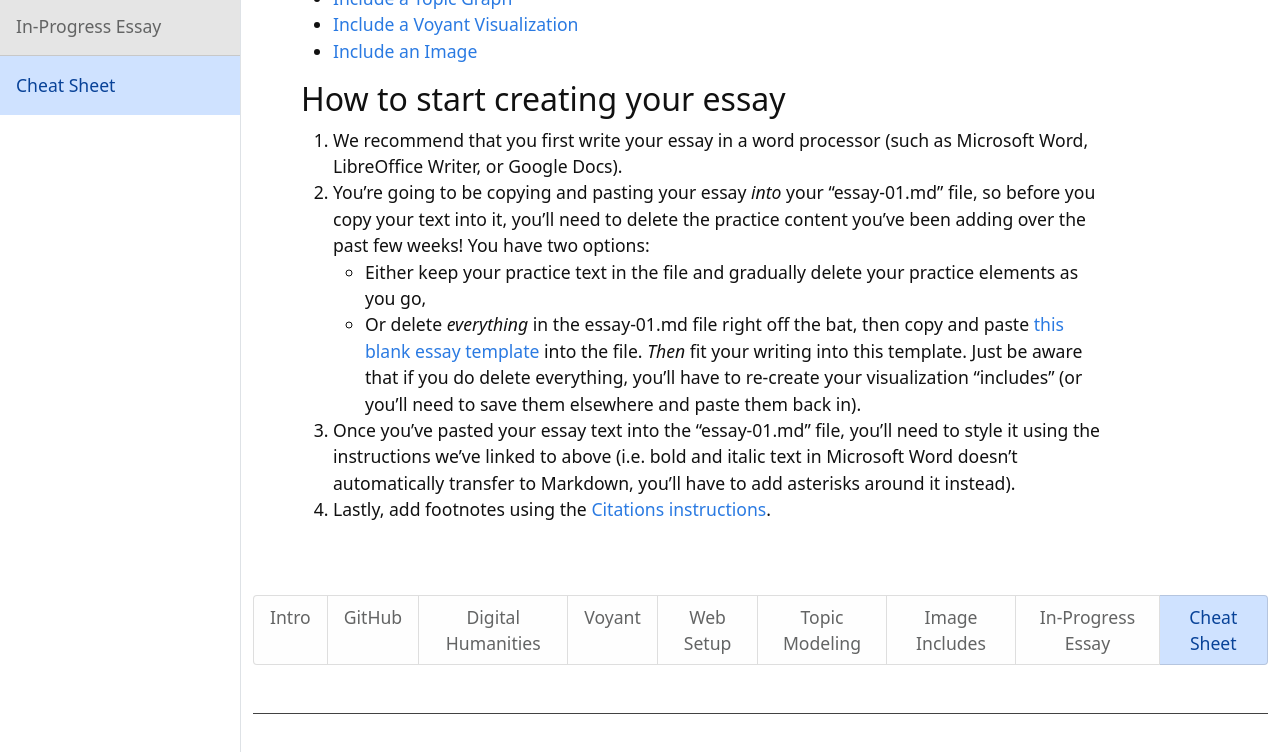
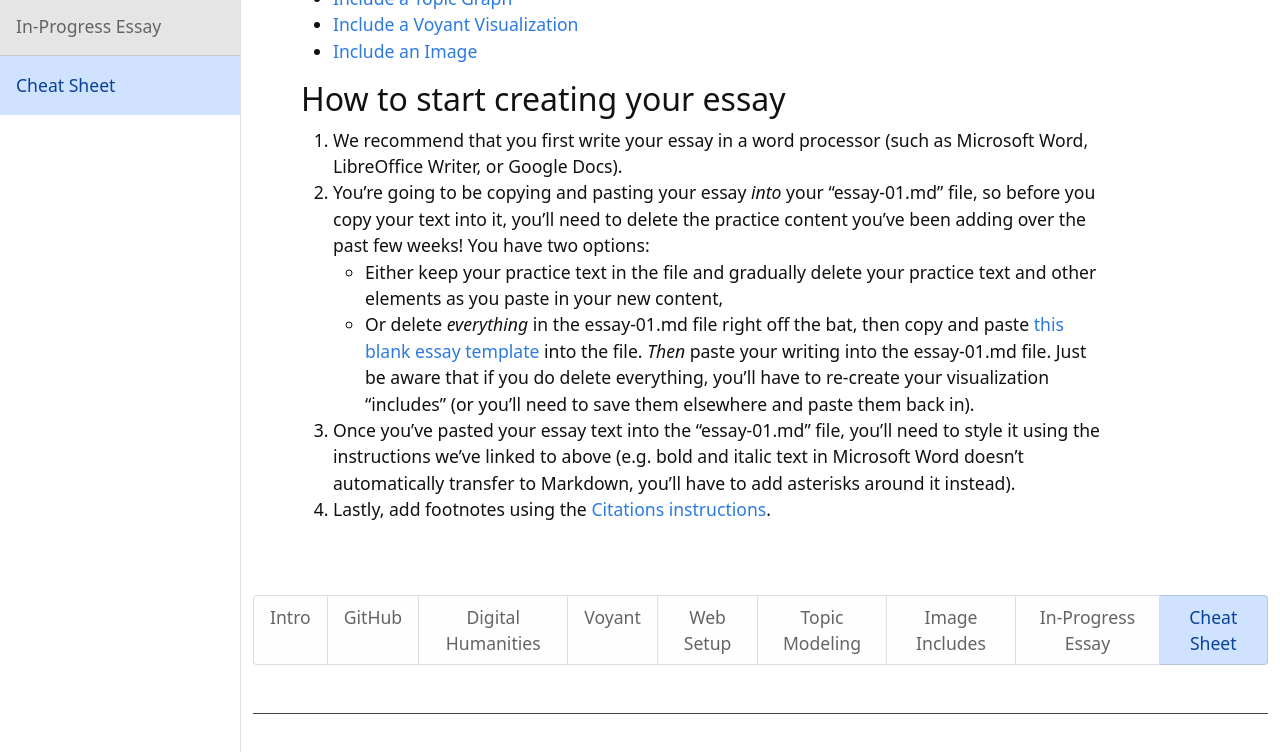
Before and after one commit to learn-static/hist-320, a Jekyll site: the page built from content/8-cheat-sheet.md, in a window 1280 px wide and 900 px high, scrolled down 519 px, cut to the strip 0-752 px from the top of the window. Built offline with Jekyll 4.4.1, drawn with Linux system fonts in a browser that asks for light colours.

Commit message:
more edits

```diff
--- a/content/8-cheat-sheet.md
+++ b/content/8-cheat-sheet.md
@@ -25,8 +25,8 @@ Click on the links below to see instructions on how to incorporate each of these
 ## How to start creating your essay
 
 1. We recommend that you first write your essay in a word processor (such as Microsoft Word, LibreOffice Writer, or Google Docs).
-2. You're going to be copying and pasting your essay *into* your "essay-01.md" file, so before you copy your text into it, you'll need to delete the practice content you've been adding over the past few weeks! You have two options:
-    - Either keep your practice text in the file and gradually delete your practice elements as you go,
-    - Or delete *everything* in the essay-01.md file right off the bat, then copy and paste [this blank essay template](https://raw.githubusercontent.com/learn-static/text-analysis/main/docs/demo.md){:target="_blank" rel="noopener"} into the file. *Then* fit your writing into this template. Just be aware that if you do delete everything, you'll have to re-create your visualization "includes" (or you'll need to save them elsewhere and paste them back in).
-3. Once you've pasted your essay text into the "essay-01.md" file, you'll need to style it using the instructions we've linked to above (i.e. bold and italic text in Microsoft Word doesn't automatically transfer to Markdown, you'll have to add asterisks around it instead).
+2. You're going to be copying and pasting your essay *into* your "essay-01.md" file, so before you copy your text into it, you’ll need to delete the practice content you’ve been adding over the past few weeks! You have two options:
+    - Either keep your practice text in the file and gradually delete your practice text and other elements as you paste in your new content,
+    - Or delete *everything* in the essay-01.md file right off the bat, then copy and paste [this blank essay template](https://raw.githubusercontent.com/learn-static/text-analysis/main/docs/demo.md){:target="_blank" rel="noopener"} into the file. *Then* paste your writing into the essay-01.md file. Just be aware that if you do delete everything, you'll have to re-create your visualization "includes" (or you'll need to save them elsewhere and paste them back in).
+3. Once you've pasted your essay text into the "essay-01.md" file, you'll need to style it using the instructions we've linked to above (e.g. bold and italic text in Microsoft Word doesn't automatically transfer to Markdown, you'll have to add asterisks around it instead).
 4. Lastly, add footnotes using the [Citations instructions](/hist-320/includes.html#citations){:target="_blank" rel="noopener"}.
```
